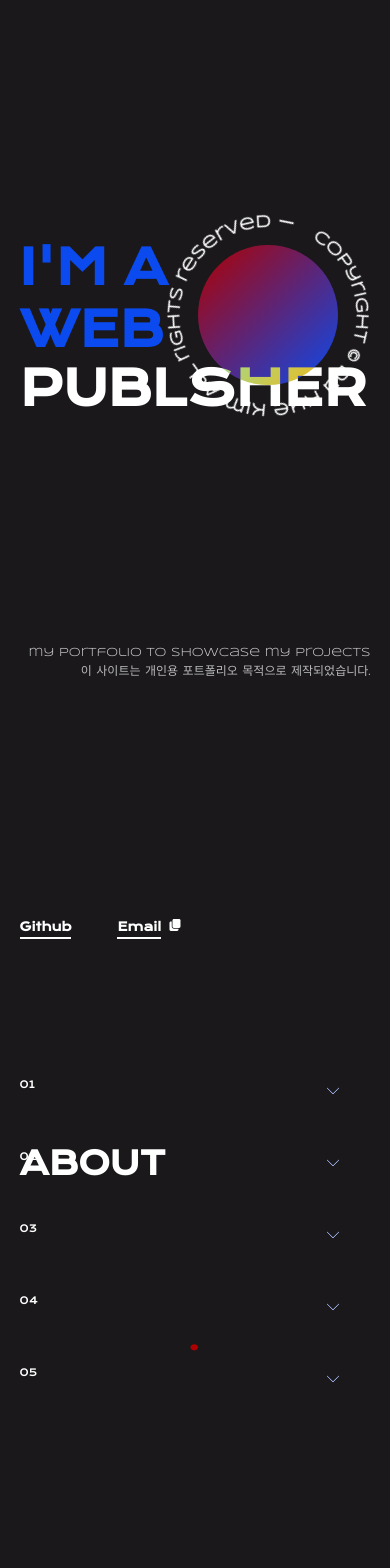
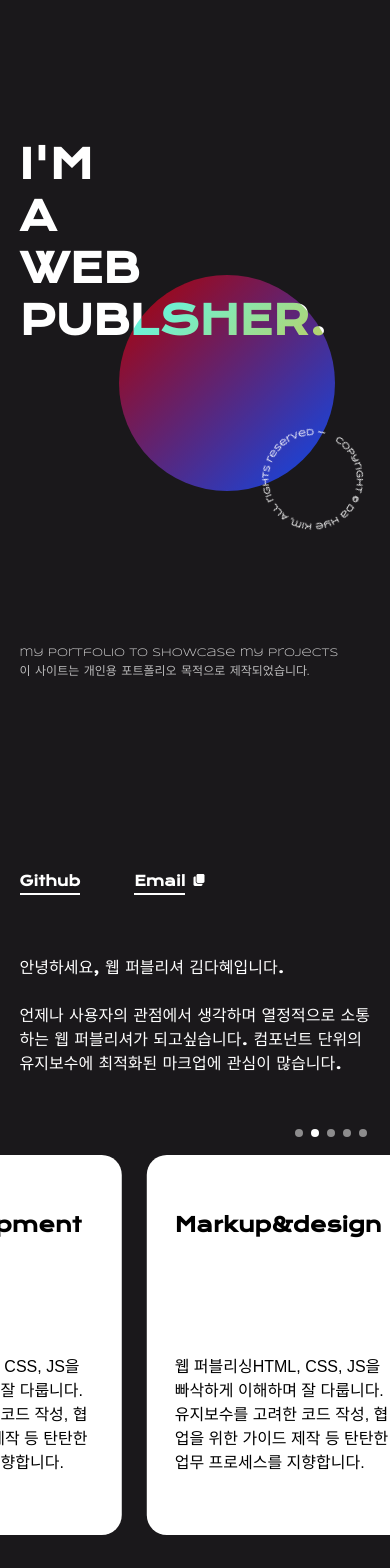
Before and after one commit to rlaekgp94/portfolio-dahye, a Vue app: page / in a window 390 px wide. Shown: the part 100-1668 px from the top of the page. Built offline with nearby package versions, Linux system fonts and the light colour scheme; a web font is replaced by a local one.

Commit message:
:iphone: 모바일 레이아웃 리디자인

```diff
--- a/package.json
+++ b/package.json
@@ -13,6 +13,7 @@
     "gsap": "^3.7.0",
     "jquery": "^3.6.0",
     "locomotive-scroll": "^4.1.1",
+    "swiper": "^6.7.5",
     "vue": "^2.6.11",
     "vue-router": "^3.2.0"
   },
--- a/src/App.vue
+++ b/src/App.vue
@@ -25,12 +25,30 @@ export default {
 @import url("https://fonts.googleapis.com/css2?family=Krona+One&display=swap");
 @import url("https://fonts.googleapis.com/css2?family=Syncopate&display=swap");
 
+@font-face {
+  font-family: "ELAND_Choice_M";
+  src: url("https://cdn.jsdelivr.net/gh/projectnoonnu/noonfonts-20-12@1.0/ELAND_Choice_M.woff")
+    format("woff");
+  font-weight: normal;
+  font-style: normal;
+}
+
 body {
   --text-color: #fff;
   --bg-color: #1a181b;
+  // --swiper-theme-color: #fff;
   color: var(--text-color);
   background: var(--bg-color);
   font-family: "Krona One", sans-serif;
+}
+
+span.swiper-pagination-bullet.swiper-pagination-bullet-active {
+  opacity: 1;
+}
+
+span.swiper-pagination-bullet {
+  background: #fff;
+  opacity: 0.5;
 }
 
 html.has-scroll-smooth {
--- a/src/views/TheMain.vue
+++ b/src/views/TheMain.vue
@@ -9,7 +9,15 @@
     </header>
 
     <section class="banner" data-scroll-section>
-      <div class="banner-title" data-scroll>
+      <div class="m-banner-title mobile" data-scroll>
+        <h1 data-scroll><div>I'M</div></h1>
+        <h1 data-scroll><div>A</div></h1>
+        <h1 data-scrol><div>WEB</div></h1>
+        <h1 data-scroll><div>PUBLSHER.</div></h1>
+      </div>
+      <!-- mobile -->
+
+      <div class="banner-title web" data-scroll>
         <h1 data-scroll data-scroll-speed="3">
           <div>I'M A</div>
         </h1>
@@ -25,6 +33,8 @@
           <div>PUBLSHER</div>
         </h1>
       </div>
+      <!-- web/tablet -->
+
       <div class="banner-items-wrap">
         <div data-scroll class="banner-items">
           <div data-scroll class="banner-symbol-wrap">
@@ -38,7 +48,33 @@
           </div>
 
           <div
-            class="deco-text01"
+            class="m-deco-text01 mobile"
+            data-scroll
+            data-scroll-direction="horizontal"
+            data-scroll-speed="-10"
+          >
+            <svg viewBox="0 0 100 100">
+              <defs>
+                <path
+                  id="circle"
+                  d="
+        M 50, 50
+        m -37, 0
+        a 37,37 0 1,1 74,0
+        a 37,37 0 1,1 -74,0"
+                />
+              </defs>
+              <text font-size="7">
+                <textPath xlink:href="#circle">
+                  Copyright © da hye kim, All rights reserved ㅡ
+                </textPath>
+              </text>
+            </svg>
+          </div>
+          <!-- mobile -->
+
+          <div
+            class="deco-text01 web"
             data-scroll
             data-scroll-direction="horizontal"
             data-scroll-speed="-10"
@@ -62,6 +98,7 @@
               </text>
             </svg>
           </div>
+          <!-- web / tablet -->
         </div>
       </div>
       <p
@@ -105,7 +142,7 @@
         </button>
       </div>
 
-      <div class="about-title" data-scroll>
+      <div class="about-title web" data-scroll>
         <h2 data-scroll data-scroll-speed="2" data-scroll-delay="0.075">
           ABOUT
         </h2>
@@ -117,15 +154,85 @@
           >.</span
         >
       </div>
+      <!-- web / tablet -->
 
       <div
-        class="header_line"
+        class="header_line web"
         data-scroll
         data-scroll-repeat
         data-scroll-delay="0.15"
       ></div>
-
-      <div class="about-inner" data-scroll>
+      <!-- web / tablet -->
+
+      <div data-scroll class="m-about-inner mobile">
+        <p class="m-about-info" data-scroll>
+          안녕하세요, 웹 퍼블리셔 김다혜입니다.<br /><br />
+          언제나 사용자의 관점에서 생각하며 열정적으로 소통하는 웹 퍼블리셔가
+          되고싶습니다. 컴포넌트 단위의 유지보수에 최적화된 마크업에 관심이
+          많습니다.
+        </p>
+
+        <div data-scroll>
+          <div data-scroll class="swiper-container">
+            <div data-scroll class="swiper-wrapper">
+              <div class="swiper-slide">
+                <div class="slide-skill-box">
+                  <strong>Ul Development</strong>
+                  <p>
+                    웹 퍼블리싱HTML, CSS, JS을 빠삭하게 이해하며 잘 다룹니다.
+                    유지보수를 고려한 코드 작성, 협업을 위한 가이드 제작 등
+                    탄탄한 업무 프로세스를 지향합니다.
+                  </p>
+                </div>
+              </div>
+              <div class="swiper-slide">
+                <div class="slide-skill-box">
+                  <strong>Markup&design</strong>
+                  <p>
+                    웹 퍼블리싱HTML, CSS, JS을 빠삭하게 이해하며 잘 다룹니다.
+                    유지보수를 고려한 코드 작성, 협업을 위한 가이드 제작 등
+                    탄탄한 업무 프로세스를 지향합니다.
+                  </p>
+                </div>
+              </div>
+              <div class="swiper-slide">
+                <div class="slide-skill-box">
+                  <strong>co-work</strong>
+                  <p>
+                    웹 퍼블리싱HTML, CSS, JS을 빠삭하게 이해하며 잘 다룹니다.
+                    유지보수를 고려한 코드 작성, 협업을 위한 가이드 제작 등
+                    탄탄한 업무 프로세스를 지향합니다.
+                  </p>
+                </div>
+              </div>
+              <div class="swiper-slide">
+                <div class="slide-skill-box">
+                  <strong>Skills</strong>
+                  <p>
+                    웹 퍼블리싱HTML, CSS, JS을 빠삭하게 이해하며 잘 다룹니다.
+                    유지보수를 고려한 코드 작성, 협업을 위한 가이드 제작 등
+                    탄탄한 업무 프로세스를 지향합니다.
+                  </p>
+                </div>
+              </div>
+              <div class="swiper-slide">
+                <div class="slide-skill-box">
+                  <strong>For Users</strong>
+                  <p>
+                    웹 퍼블리싱HTML, CSS, JS을 빠삭하게 이해하며 잘 다룹니다.
+                    유지보수를 고려한 코드 작성, 협업을 위한 가이드 제작 등
+                    탄탄한 업무 프로세스를 지향합니다.
+                  </p>
+                </div>
+              </div>
+            </div>
+            <div class="swiper-pagination"></div>
+          </div>
+        </div>
+      </div>
+      <!-- mobile -->
+
+      <div class="about-inner web" data-scroll>
         <p class="about-info" data-scroll>
           안녕하세요, 웹 퍼블리셔 김다혜입니다.<br />
           <br />
@@ -264,14 +371,23 @@
           </ul>
         </div>
       </div>
+      <!-- web / tablet -->
     </section>
     <!-- about -->
+
+    <div class="m-works-title" data-scroll-section>
+      <h2 data-scroll data-scroll-direction="horizontal" data-scroll-speed="12">
+        Do you want to<br />see my project?
+      </h2>
+    </div>
+    <!-- mobile -->
 
     <div class="works-title" data-scroll-section>
       <h2 data-scroll data-scroll-direction="horizontal" data-scroll-speed="12">
         Do you want to see my project?
       </h2>
     </div>
+    <!-- web / tablet -->
 
     <section id="works" class="works" data-scroll-section>
       <div class="works-inner" data-scroll data-scroll-speed="2">
@@ -491,6 +607,8 @@
 import $ from "jquery";
 import emailjs from "emailjs-com";
 import LocomotiveScroll from "locomotive-scroll";
+import Swiper from "swiper/bundle";
+import "swiper/swiper-bundle.css";
 export default {
   mounted() {
     new LocomotiveScroll({
@@ -499,7 +617,6 @@ export default {
       smartphone: { smooth: true },
       tablet: { smooth: true },
     });
-
     window.addEventListener("resize", function () {
       scroll.update();
     });
@@ -510,6 +627,35 @@ export default {
       $(".about-skill-more")
         .not($(this).next(".about-skill-more").slideToggle(500))
         .slideUp();
+    });
+
+    // About Mobile Skills slide
+    new Swiper(".swiper-container", {
+      spaceBetween: 25,
+      paginationType: "custom",
+      loop: false,
+      autoplay: {
+        delay: 5000,
+        disableOnInteraction: false,
+      },
+      pagination: {
+        el: ".swiper-pagination",
+        clickable: true,
+      },
+      breakpoints: {
+        320: {
+          slidesPerView: 1.25,
+          slidesPerGroup: 1,
+        },
+        480: {
+          slidesPerView: 1.25,
+          slidesPerGroup: 1,
+        },
+        768: {
+          slidesPerView: 1.5,
+          slidesPerGroup: 1,
+        },
+      },
     });
   },
   methods: {
@@ -521,7 +667,6 @@ export default {
       document.execCommand("Copy");
       alert("이메일주소가 복사되었습니다.");
     },
-
     // Contact
     sendEmail: e => {
       emailjs
@@ -574,7 +719,12 @@ section {
   min-height: 100vh;
   display: flex;
   margin: 0 auto;
+
+  .mobile {
+    display: none;
+  }
 }
+
 header {
   position: fixed;
   top: 5vh;
@@ -583,6 +733,7 @@ header {
   animation: moveUp ease-in 0.5s;
   display: flex;
   align-items: center;
+
   .section-anchor {
     a {
       padding: 0 0.5rem 0 0.25rem;
@@ -590,12 +741,15 @@ header {
       font-size: 1.25rem;
       position: relative;
       transition: all 0.5s;
+
       &:not(:last-child) {
         margin-right: 2.5rem;
       }
+
       &:hover {
         color: #fff;
       }
+
       &:before,
       &:after {
         content: "";
@@ -627,7 +781,6 @@ header {
     }
   }
 }
-
 .banner {
   position: relative;
   align-items: center;
@@ -638,18 +791,17 @@ header {
         transform: none;
         opacity: 1;
       }
+
       &:first-child {
         div {
           transition-delay: 0.3s;
         }
       }
-
       &:nth-child(2) {
         div {
           transition-delay: 0.4s;
         }
       }
-
       &:nth-child(3) {
         div {
           transition-delay: 0.5s;
@@ -662,6 +814,7 @@ header {
     h1 {
       perspective: 600px;
       -webkit-perspective: 600px;
+
       div {
         opacity: 0;
         transform-origin: center top;
@@ -669,7 +822,6 @@ header {
         transform: translateY(100%) rotateX(-80deg);
         transition: all 0.8s cubic-bezier(0.215, 0.61, 0.355, 1);
       }
-
       &:not(:nth-child(3)) {
         color: $normal-color;
       }
@@ -689,10 +841,12 @@ header {
     bottom: 17.5%;
     right: 15%;
   }
+
   .banner-items {
     position: relative;
     width: 40rem;
     height: 40rem;
+
     .banner-symbol-wrap {
       width: 40rem;
       height: 40rem;
@@ -700,6 +854,7 @@ header {
       justify-content: center;
       align-items: center;
     }
+
     .banner-symbol {
       background: linear-gradient(-45deg, $normal-color, $accent-color);
       width: 25rem;
@@ -707,12 +862,14 @@ header {
       border-radius: 25rem;
       mix-blend-mode: difference;
     }
+
     .deco-text01 {
       position: absolute;
       top: 0;
       left: 0;
       width: 40rem;
       height: 40rem;
+
       svg {
         fill: #fff;
         width: 100%;
@@ -723,11 +880,13 @@ header {
       }
     }
   }
+
   .deco-text02 {
     position: absolute;
     top: 40%;
     right: 18.5%;
   }
+
   .deco-text03 {
     position: absolute;
     right: 0;
@@ -736,6 +895,7 @@ header {
     font-family: "Syncopate", sans-serif;
     opacity: 0.8;
   }
+
   .deco-text04 {
     position: absolute;
     right: 0;
@@ -758,11 +918,13 @@ header {
       font-weight: bold;
       transition: all 0.5s;
       margin-right: 10rem;
+
       span {
         border-bottom: 0.125rem solid #fff;
         padding-bottom: 0.2rem;
       }
     }
+
     button {
       color: #fff;
       font-family: "Krona One", sans-serif;
@@ -772,17 +934,20 @@ header {
       cursor: pointer;
       font-weight: bold;
       transition: all 0.5s;
+
       span {
         border-bottom: 0.125rem solid #fff;
         padding-bottom: 0.2rem;
         margin-right: 0.5rem;
       }
+
       img {
         filter: invert(100%);
         width: 1.15rem;
         height: 1.15rem;
       }
     }
+
     #copyEmail {
       position: absolute;
       top: 0;
@@ -813,20 +978,24 @@ header {
     transform: scaleX(0);
     transition: transform 0.6s cubic-bezier(0.215, 0.61, 0.355, 1);
   }
+
   .header_line.is-inview {
     transform: scaleX(1);
   }
   .about-inner {
     display: flex;
     justify-content: space-between;
+
     .about-info {
       line-height: 1.75rem;
     }
     .about-skills {
       width: 45vw;
+
       .about-skills-inner {
         font-size: 2rem;
         margin-top: -2rem;
+
         li {
           height: auto;
           line-height: 6rem;
@@ -876,23 +1045,18 @@ header {
             opacity: 1;
             transform: translateY(0px);
           }
-
           p.is-inview.delay01 {
             transition-delay: 0.25s;
           }
-
           p.is-inview.delay02 {
             transition-delay: 0.3s;
           }
-
           p.is-inview.delay03 {
             transition-delay: 0.35s;
           }
-
           p.is-inview.delay04 {
             transition-delay: 0.4s;
           }
-
           p.is-inview.delay05 {
             transition-delay: 0.45s;
           }
@@ -907,6 +1071,7 @@ header {
             opacity: 0;
             transition: all 0.5s cubic-bezier(0.215, 0.61, 0.355, 1);
           }
+
           .skill_line.is-inview {
             width: 100%;
             opacity: 1;
@@ -931,6 +1096,10 @@ header {
       }
     }
   }
+}
+
+.m-works-title {
+  display: none;
 }
 
 .works-title {
@@ -939,6 +1108,7 @@ header {
   display: flex;
   justify-content: center;
   align-items: center;
+
   h2 {
     font-size: 2.5rem;
     font-weight: bold;
@@ -949,10 +1119,10 @@ header {
 #works {
   padding-top: 7.5rem;
 }
+
 .works {
   min-height: 80vh;
   position: relative;
-
   &:nth-child(odd) {
     .works-image {
       left: 0;
@@ -1010,6 +1180,7 @@ header {
           transform: translate(-50%, -50%);
           font-size: 1.5rem;
         }
+
         img {
           position: absolute;
           top: 50%;
@@ -1019,6 +1190,7 @@ header {
           height: 4rem;
           filter: invert(100%);
         }
+
         svg {
           fill: #fff;
           width: 100%;
@@ -1030,7 +1202,6 @@ header {
       }
     }
   }
-
   .works-section-title {
     position: absolute;
     // z-index: 3;
@@ -1046,6 +1217,7 @@ header {
       font-size: 5rem;
       position: relative;
       margin-bottom: 0.75rem;
+
       span {
         position: absolute;
         top: 0;
@@ -1063,14 +1235,17 @@ header {
     background-position: center;
     background-image: url("../assets/image/works/works-image_01.jpg");
   }
+
   .works-section_image02 {
     background-position: 40%;
     background-image: url("../assets/image/works/works-image_02.jpg");
   }
+
   .works-section_image03 {
     background-position: right;
     background-image: url("https://www.samhwa.com/files/editor/upload/1621919214975_11.png");
   }
+
   .works-section_image04 {
     background-position: 85%;
     background-image: url("https://image.laftel.net/carousel/carousel_hero_bocchan_w.jpg?Expires=1625565328&Signature=m8kh71vaoOl9hS76QlisqzjwfkkNPZAmM~oShU8mwx7rRCGuwxofPhqLtrvZkcp4goZATFZUkgZxPXacMnBPWlCR~6DKyqXhpuMdubM2xf9bzD01sd-qvMobtVd5dCY9jrm0nq7zUdj7xr2euVSwhGMFu1MPJRPzDu2Yjj4cdSrjXWJu5RjvSeXKtdSFx1Jv~La3wyFqWcGeCmo7kVTiN3H5wVfAM72buqfALyBBJ2Fjx1B1nnb8tZw539JbG0zZ08YLujKYspM0SMtHV0noXimPQmwOl7pOY3nrBSWdQ311~uWmsg2qYqtHmRE2ZbRgb6Mm3sgR9SbyYbqr8HqU8A__&Key-Pair-Id=APKAJMMAKL567BYWKQ5A");
@@ -1082,14 +1257,17 @@ header {
   align-items: center;
   display: flex;
   justify-content: space-between;
+
   .contact-title {
     height: 45vh;
     display: flex;
     flex-direction: column;
     justify-content: space-between;
+
     h2 {
       font-size: 5rem;
     }
+
     h3 {
       line-height: 2rem;
       font-weight: 300;
@@ -1117,7 +1295,6 @@ header {
     label {
       font-size: 1.5rem;
     }
-
     .user-info {
       width: 100%;
       height: 30%;
@@ -1136,7 +1313,6 @@ header {
         flex-direction: column;
       }
     }
-
     .message-wrap {
       width: 100%;
       height: 60%;
@@ -1168,7 +1344,6 @@ header {
         align-self: flex-end;
         background-color: transparent;
         border: 1px solid #fff;
-
         transition: all 0.5s;
 
         &:hover {
@@ -1179,7 +1354,6 @@ header {
     }
   }
 }
-
 // tablet
 @media all and (max-width: 1024px) {
   // Tablet banner
@@ -1201,29 +1375,33 @@ header {
       bottom: 25%;
       right: 0;
     }
+
     .banner-items {
       width: 25rem;
       height: 25rem;
+
       .banner-symbol-wrap {
         width: 100%;
         height: 100%;
       }
+
       .banner-symbol {
         width: 15rem;
         height: 15rem;
         border-radius: 15rem;
       }
+
       .deco-text01 {
         width: 25rem;
         height: 25rem;
       }
     }
+
     .deco-text02 {
       top: 47.5%;
       right: 5%;
     }
   }
-
   // Tablet About section
   #about {
     padding-top: 0;
@@ -1250,12 +1428,12 @@ header {
       .about-info {
         display: none;
       }
+
       .about-skills {
         width: 100%;
       }
     }
   }
-
   // Tablet Works section
   .works {
     .works-inner {
@@ -1279,6 +1457,7 @@ header {
           p {
             font-size: 1rem;
           }
+
           img {
             width: 2.5rem;
             height: 2.5rem;
@@ -1286,13 +1465,13 @@ header {
         }
       }
     }
-
     .works-section-title {
       h2 {
         text-shadow: 2px 2px 10px rgba(61, 61, 61, 0.651);
         padding-left: 2rem;
         font-size: 3.5rem;
         margin-bottom: 0;
+
         span {
           top: -0.5;
           font-size: 0.75rem;
@@ -1305,18 +1484,22 @@ header {
   #contact {
     justify-content: center;
     flex-direction: column;
+
     .contact-title {
       padding-top: 6.5rem;
       margin-bottom: 2rem;
       height: auto;
       display: block;
+
       h2 {
         font-size: 4rem;
       }
+
       h3 {
         display: none;
       }
     }
+
     .contact-form {
       width: 50vw;
     }
@@ -1327,6 +1510,13 @@ header {
 @media screen and (max-width: 768px) {
   section {
     // border: 1px solid green;
+    .web {
+      display: none;
+    }
+
+    .mobile {
+      display: inline;
+    }
   }
 
   // Mobile header
@@ -1334,6 +1524,7 @@ header {
     .section-anchor {
       a {
         font-size: 1rem;
+
         &:not(:last-child) {
           margin-right: 1.25rem;
         }
@@ -1341,70 +1532,134 @@ header {
     }
   }
 
-  // Mobile banner
+  // // Mobile banner
   .banner {
-    .banner-title {
+    .m-banner-title.is-inview {
       h1 {
+        div {
+          transform: none;
+          opacity: 1;
+        }
+
+        &:first-child {
+          div {
+            transition-delay: 0.3s;
+          }
+        }
+
         &:nth-child(2) {
-          margin-top: 0.75rem;
-        }
-        font-size: 3rem;
-        line-height: 2.25rem;
+          div {
+            transition-delay: 0.4s;
+          }
+        }
+
+        &:nth-child(3) {
+          div {
+            transition-delay: 0.5s;
+          }
+        }
+
+        &:nth-child(4) {
+          div {
+            transition-delay: 0.6s;
+          }
+        }
+      }
+    }
+
+    .m-banner-title {
+      display: flex;
+      flex-direction: column;
+      padding-bottom: 10rem;
+
+      h1 {
+        perspective: 600px;
+        -webkit-perspective: 600px;
+        font-size: 2.5rem;
+        line-height: 3.25rem;
+
+        div {
+          opacity: 0;
+          transform-origin: center top;
+          transform-style: preserve-3d;
+          transform: translateY(100%) rotateX(-80deg);
+          transition: all 0.8s cubic-bezier(0.215, 0.61, 0.355, 1);
+        }
       }
     }
 
     .banner-items-wrap {
-      top: 35%;
-      right: -5%;
-    }
+      bottom: 30%;
+      right: 10%;
+    }
+
     .banner-items {
-      width: 15rem;
-      height: 15rem;
+      width: 13.5rem;
+      height: 13.5rem;
+
       .banner-symbol-wrap {
-        width: 100%;
-        height: 100%;
-      }
+        display: block;
+      }
+
       .banner-symbol {
-        width: 8.75rem;
-        height: 8.75rem;
-        border-radius: 8.75rem;
-      }
-      .deco-text01 {
-        width: 15rem;
-        height: 15rem;
+        width: 13.5rem;
+        height: 13.5rem;
+        border-radius: 15rem;
+      }
+
+      .m-deco-text01 {
+        position: absolute;
+        bottom: -22.5%;
+        right: -90%;
+        width: 7.5rem;
+        height: 7.5rem;
+
+        svg {
+          fill: #fff;
+          width: 100%;
+          height: 100%;
+          font-family: "Syncopate", sans-serif;
+          font-weight: bold;
+          animation: rotate360 15s linear infinite;
+        }
       }
     }
 
     .deco-text02 {
-      font-size: 0.75rem;
-      top: 50%;
-      right: -23.75%;
+      display: none;
     }
 
     .deco-text03 {
-      font-size: 0.75rem;
+      font-size: 0.7rem;
       bottom: 8.5rem;
       line-height: 1.25rem;
+      left: 0;
     }
     .deco-text04 {
       font-size: 0.75rem;
       bottom: 7.5rem;
       line-height: 1.25rem;
-    }
-  }
-
-  // Tablet About section
+      left: 0;
+    }
+  }
+
+  // Mobile About
   #about {
-    padding-top: 0;
-    margin-bottom: 5rem;
+    position: relative;
 
     .about-link {
+      position: absolute;
+      top: 15%;
+      left: 0;
+
       a {
-        margin-right: 2.5rem;
-        font-size: 0.75rem;
-      }
+        margin-right: 3rem;
+        font-size: 0.875rem;
+      }
+
       button {
-        font-size: 0.75rem;
+        font-size: 0.875rem;
+
         img {
           width: 0.75rem;
           height: 0.75rem;
@@ -1413,60 +1668,94 @@ header {
     }
 
     .about-title {
-      font-size: 2rem;
-      margin-top: 4.5rem;
-    }
-
-    .about-title-item {
-      left: 10.5rem;
+      display: none;
     }
 
     .header_line {
-      margin-top: 0.5rem;
-      margin-bottom: 2.5rem;
+      display: none;
     }
 
     .about-inner {
-      .about-skills {
+      display: none;
+    }
+  }
+
+  .m-about-inner {
+    width: 100%;
+    height: 75vh;
+    position: absolute;
+    bottom: 0;
+    left: 0;
+
+    .m-about-info {
+      margin-bottom: 5rem;
+      line-height: 1.5rem;
+    }
+
+    .swiper-container {
+      width: 90vw;
+      height: 45vh;
+      overflow: visible;
+    }
+
+    .swiper-wrapper {
+      width: 100%;
+      height: 100%;
+
+      .swiper-slide {
         width: 100%;
-        .about-skills-inner {
-          font-size: 1.25rem;
-          li {
-            line-height: 4.5rem;
-            padding: 0 2rem;
-
-            span {
-              position: absolute;
-              top: -0.4rem;
-              left: 0;
-              font-size: 0.5em;
-            }
-
-            img {
-              width: 0.75rem;
-              height: 0.75rem;
-            }
-
-            .about-skill-more {
-              width: 100%;
-              height: auto;
-              padding-top: 1rem;
-              padding-bottom: 2rem;
-            }
-          }
-        }
-      }
-    }
-  }
-
-  // 여기까지함
-  // about li들 아코디언 슬라이드업할때 버그 수정할것
+        height: 100%;
+        background: #fff;
+        color: #000;
+        border-radius: 20px;
+        display: flex;
+        justify-content: center;
+        align-items: center;
+
+        .slide-skill-box {
+          width: 80%;
+          height: 100%;
+          display: flex;
+          justify-content: space-around;
+          flex-direction: column;
+
+          strong {
+            font-size: 1.25rem;
+            font-family: "Krona One", sans-serif;
+          }
+
+          p {
+            font-family: "ELAND_Choice_M", sans-serif;
+            font-size: 1rem;
+            line-height: 1.5rem;
+          }
+        }
+      }
+    }
+
+    .swiper-pagination {
+      text-align: right;
+      top: -2rem;
+    }
+  }
+
   .works-title {
+    display: none;
+  }
+
+  .m-works-title {
+    text-align: center;
+    display: block;
     height: 10rem;
     width: 100%;
-    text-align: center;
+    display: flex;
+    justify-content: center;
+    align-items: center;
+
     h2 {
-      font-size: 2rem;
+      font-size: 2.5rem;
+      font-weight: bold;
+      line-height: 3rem;
     }
   }
 }
```
Also changed, not shown: 1 other file (tests, documents, lock files or other folders).
